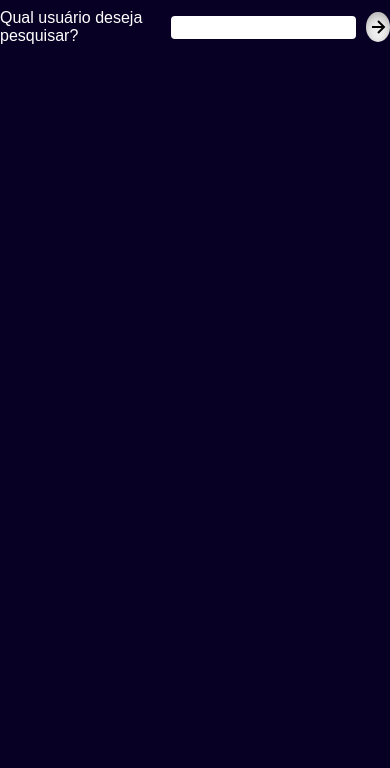
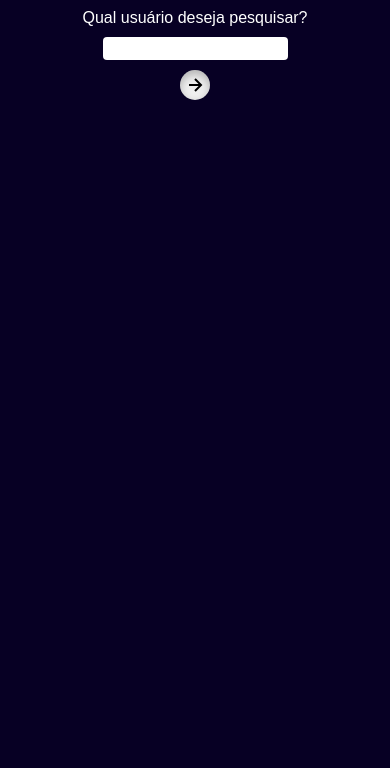
Before and after one commit to JoaoClaudio22/gitrepo, a plain HTML site: page index.html in a window 390 px wide. Shown: the part 76-844 px from the top of the page. Drawn offline with Linux system fonts and the light colour scheme.

Commit message:
responsive

```diff
--- a/style.css
+++ b/style.css
@@ -3,6 +3,12 @@
     padding: 0;
     box-sizing: border-box;
 }
+
+@media screen and (max-width: 450px) {
+    .search-user{
+        flex-direction: column;
+    }
+  }
 
 body{
     background-color: #070024;
```
